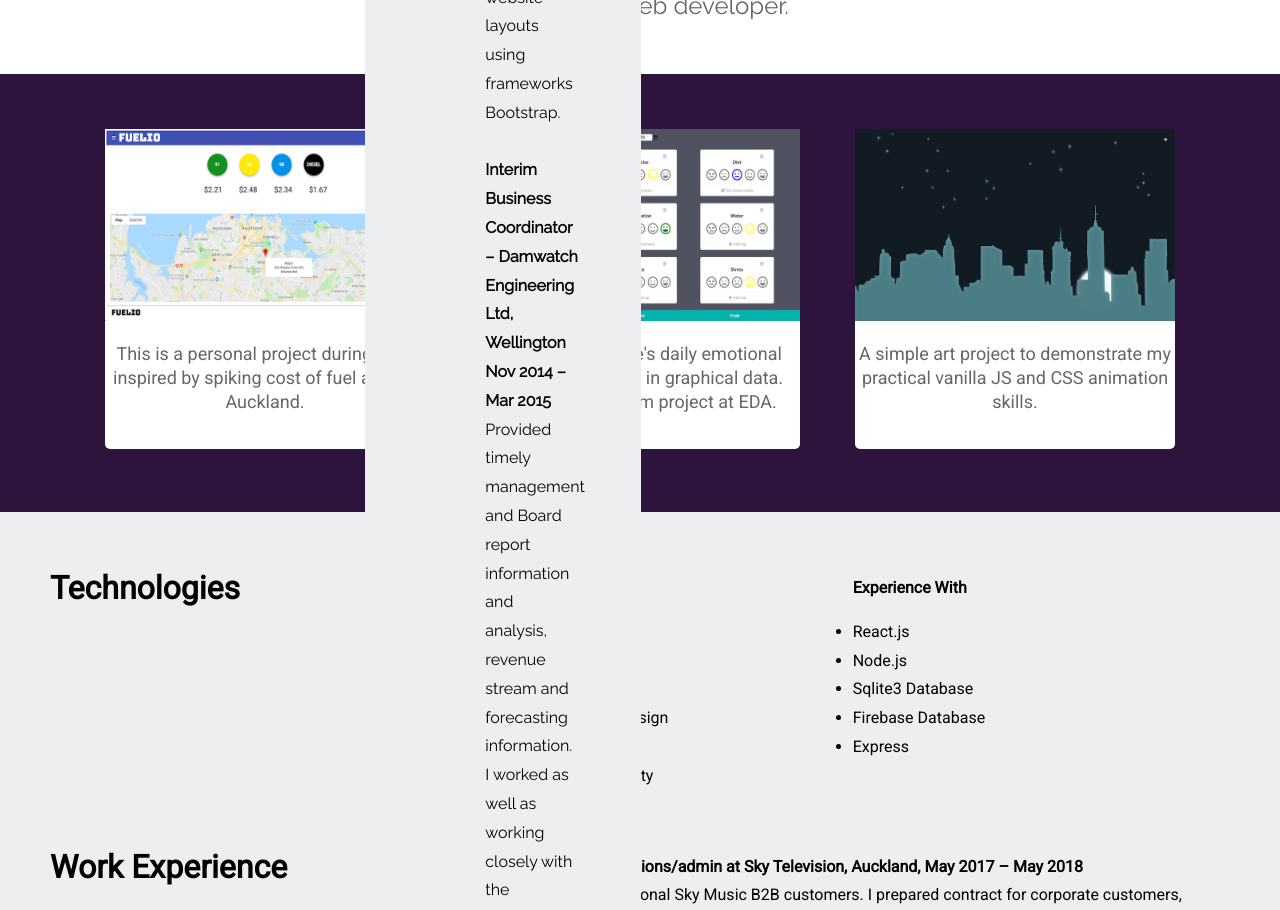
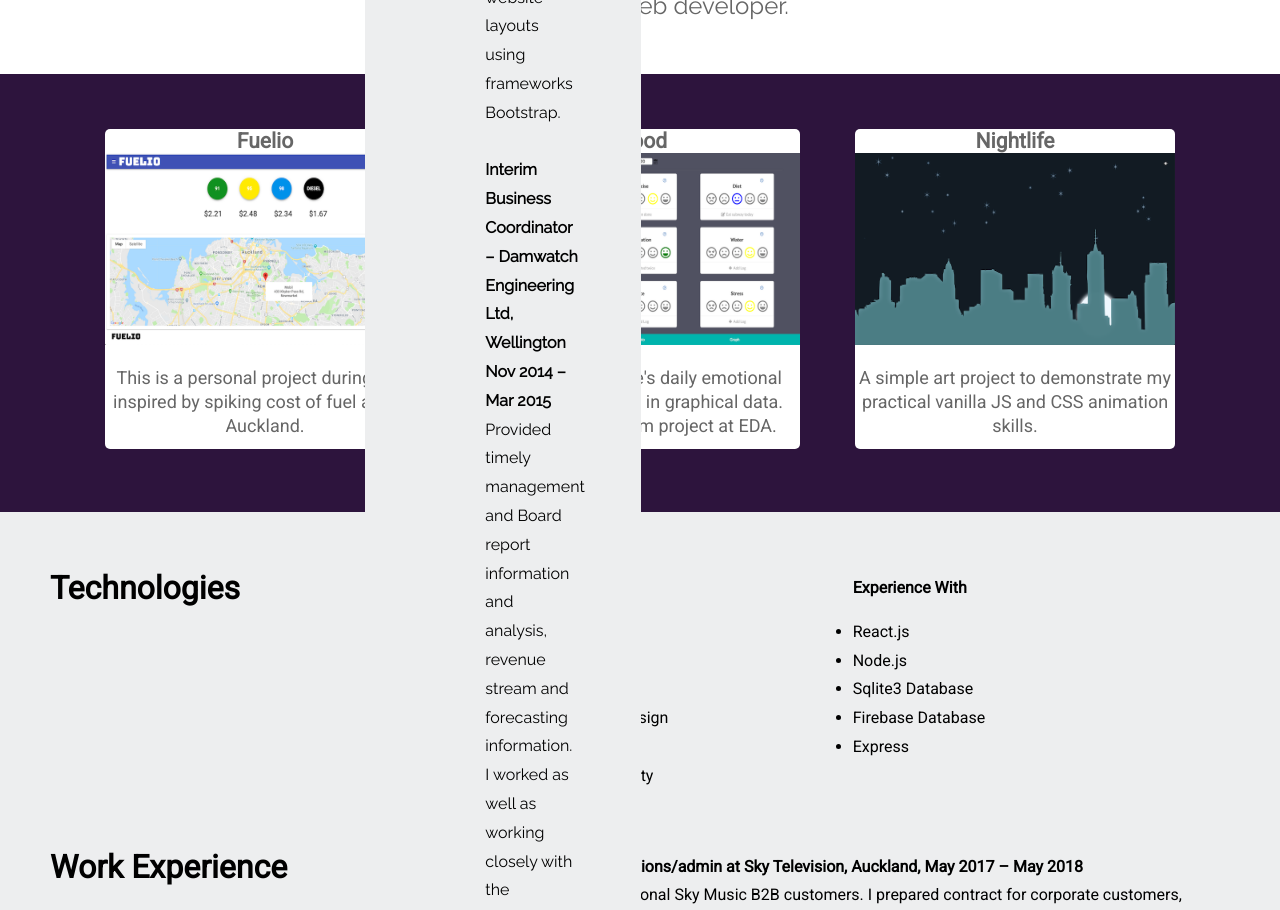
Before and after one commit to AmboMaya/Maya-Portfolio, a React app: page / in a window 1280 px wide. Shown: the part 1180-2090 px from the top of the page. Built offline with nearby package versions, Linux system fonts and the light colour scheme.

Commit message:
added project titles

```diff
--- a/src/components/Layout/Placeholder.jsx
+++ b/src/components/Layout/Placeholder.jsx
@@ -4,6 +4,7 @@
   return (
     <div className='projectContainer'>
       <div className='cardContainer'>
+        <h3>{props.title}</h3>
         <img src={props.image} alt="project I've worked" />
         <p>{props.description}</p>
       </div>
```
